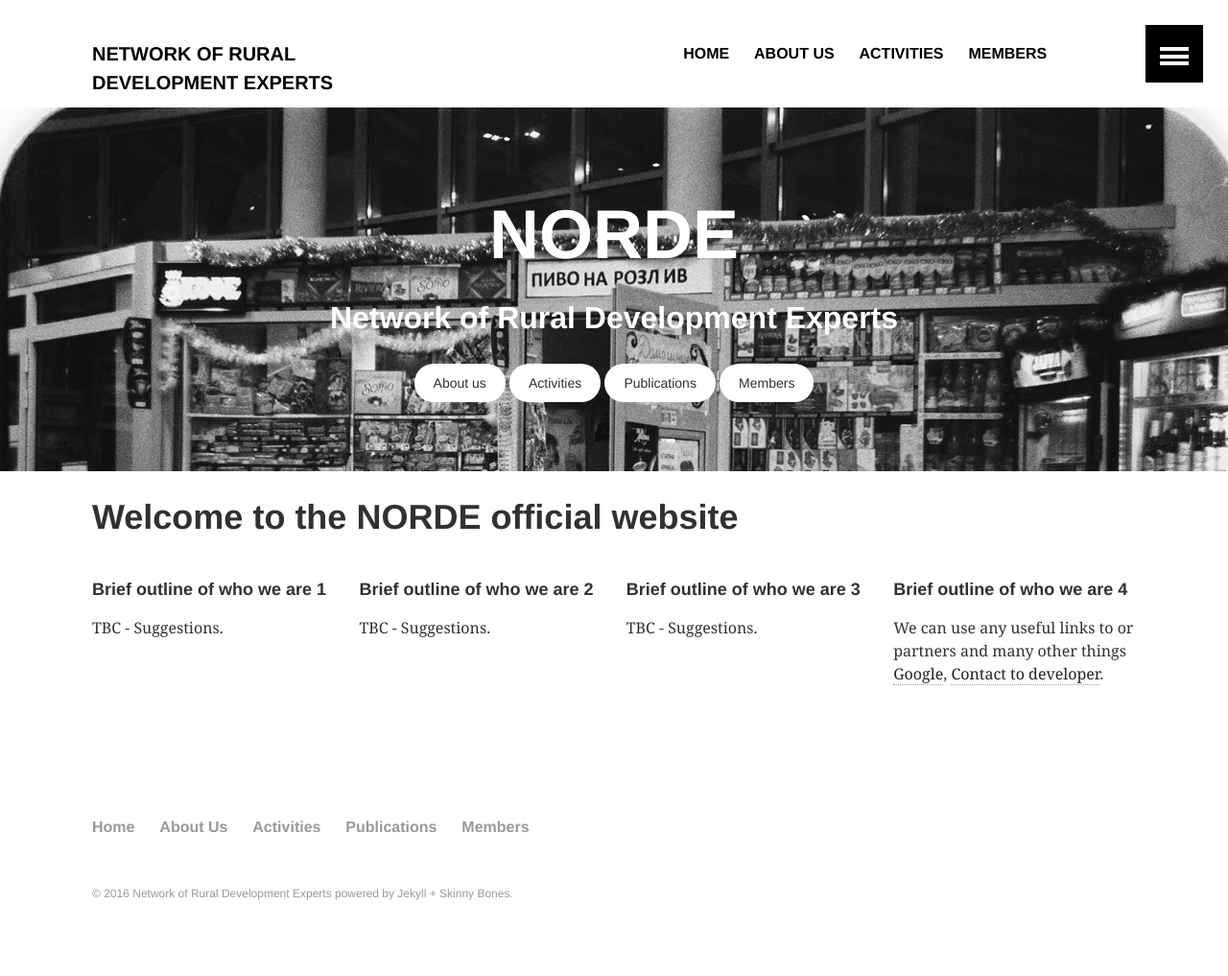
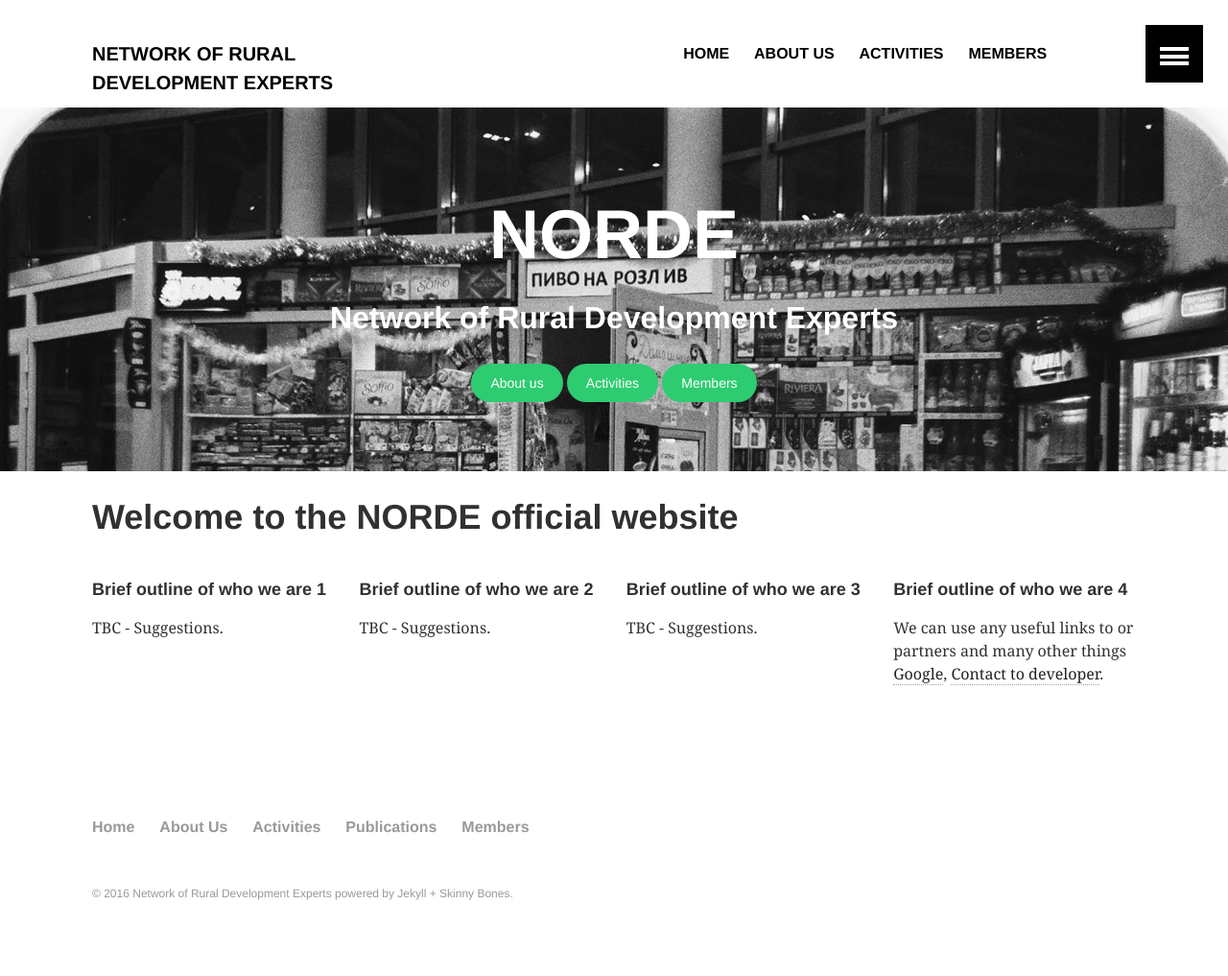
Before and after one commit to nordeAssociation/nordeAssociation.github.io, a Jekyll site: the page built from index.md, in a window 1280 px wide. Shown: the whole page at 96% size. Built offline with Jekyll 4.4.1, drawn with Linux system fonts in a browser that asks for light colours.

Commit message:
Fixing broken links and small improvement

```diff
--- a/_layouts/home.html
+++ b/_layouts/home.html
@@ -38,10 +38,9 @@
       <div class="wrap page-lead-content">
         <h1>NORDE</h1>
         <h2>Network of Rural Development Experts</h2>
-        <a href="{{ site.url }}/about-us/" class="btn-inverse">About us</a>
-        <a href="{{ site.url }}/activities/" class="btn-inverse">Activities</a>
-        <a href="{{ site.url }}/publications/" class="btn-inverse">Publications</a>
-		<a href="{{ site.url }}/people/" class="btn-inverse">Members</a>
+        <a href="{{ site.url }}/about-us/" class="btn-success">About us</a>
+        <a href="{{ site.url }}/activities/" class="btn-success">Activities</a>
+		<a href="{{ site.url }}/people/" class="btn-success">Members</a>
       </div><!-- /.page-lead-content -->
     </div><!-- /.page-lead -->
     {% endif %}
```
